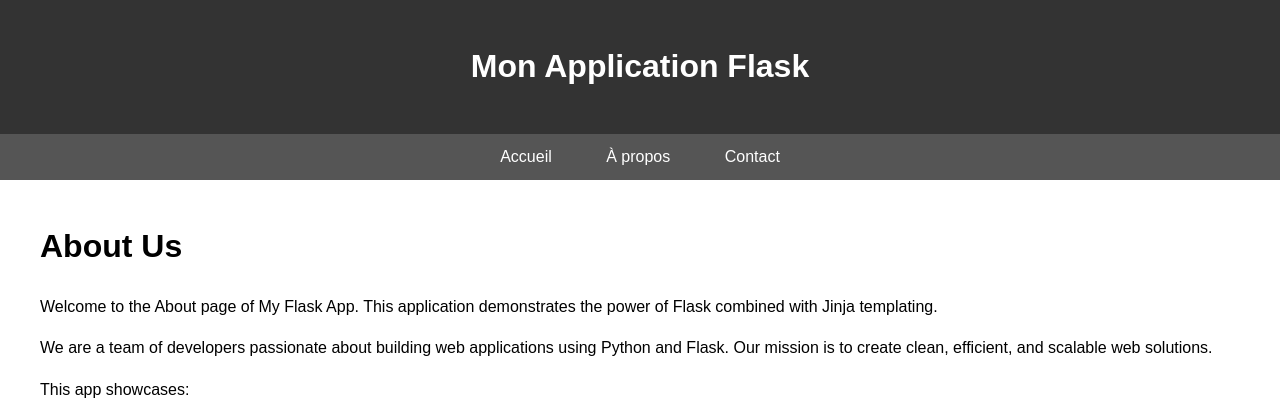
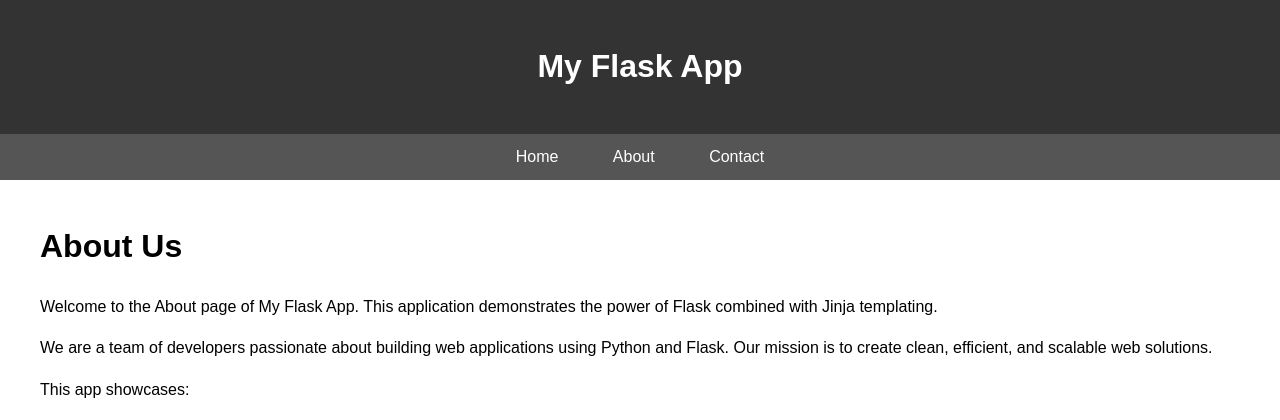
Before and after one commit to madi-spec49/holbertonschool-higher_level_programming, a Flask app: page /about in a window 1280 px wide. Shown: the top 420 px of the page. Run offline with Flask 3, Linux system fonts and the light colour scheme.

Commit message:
application

```diff
--- a/python-server_side_rendering/templates/header.html
+++ b/python-server_side_rendering/templates/header.html
@@ -1,11 +1,10 @@
 <!DOCTYPE html>
-<html lang="fr">
+<html lang="en">
 <head>
     <meta charset="UTF-8">
     <meta name="viewport" content="width=device-width, initial-scale=1.0">
-    <title>Mon Application Flask</title>
+    <title>My Flask App</title>
     <style>
-        /* Styles optionnels pour une meilleure apparence */
         body {
             font-family: Arial, sans-serif;
             margin: 0;
@@ -51,11 +50,11 @@
 </head>
 <body>
     <header>
-        <h1>Mon Application Flask</h1>
+        <h1>My Flask App</h1>
     </header>
     <nav>
-        <a href="{{ url_for('home') }}">Accueil</a>
-        <a href="{{ url_for('about') }}">À propos</a>
+        <a href="{{ url_for('home') }}">Home</a>
+        <a href="{{ url_for('about') }}">About</a>
         <a href="{{ url_for('contact') }}">Contact</a>
     </nav>
     <div class="container">
```
